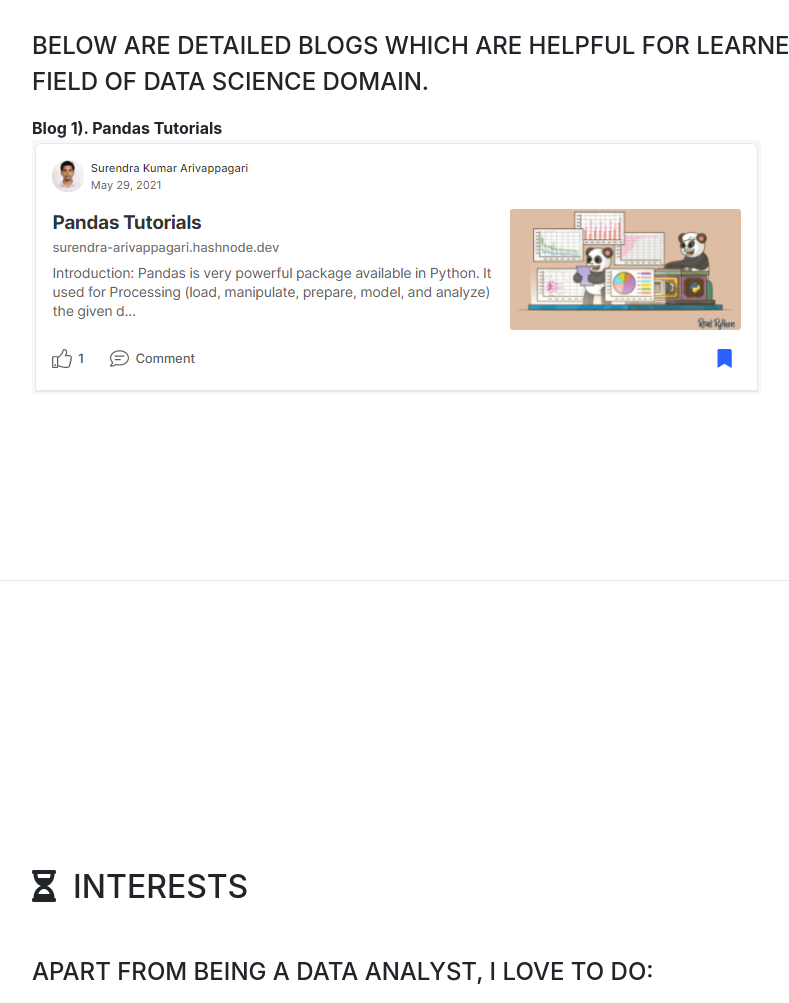
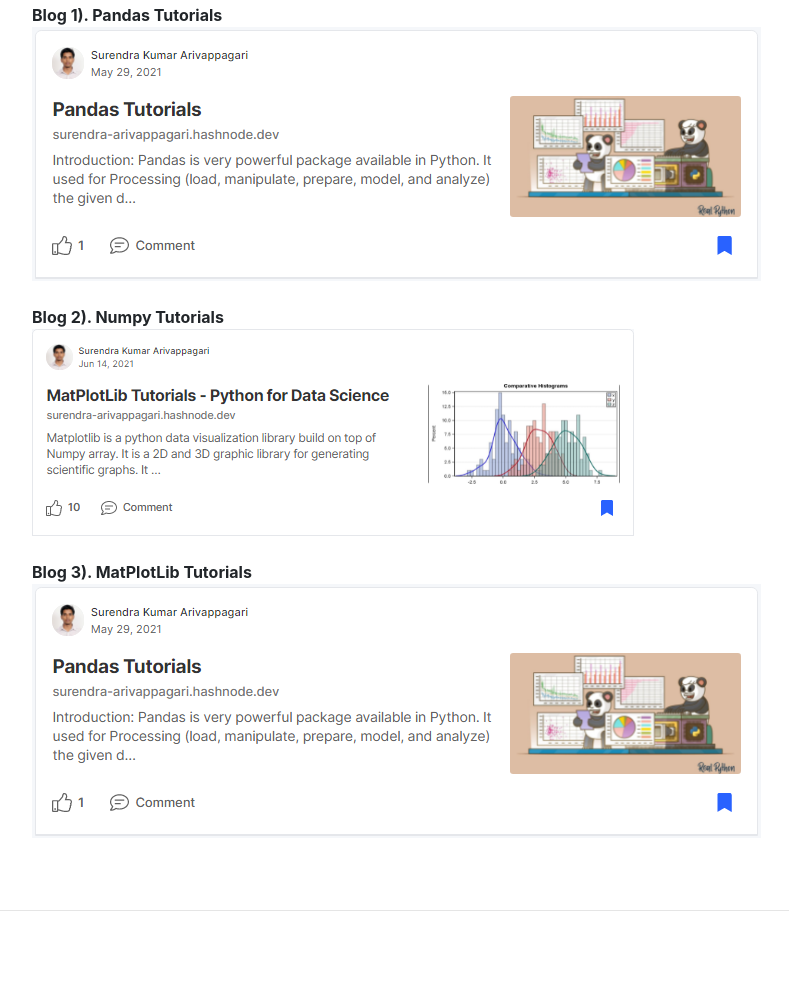
Before and after one commit to surendra-arivappagari/surendra-arivappagari.github.io, a website with bundled scripts: page index.html in a window 1280 px wide. Shown: the part 5160-6163 px from the top of the page, without its empty margins (288-1077 px from the left). Built offline with nearby package versions, Linux system fonts and the light colour scheme; files whose address does not match are found by name; a web font is replaced by a local one.

Commit message:
blogs added more

```diff
--- a/index.html
+++ b/index.html
@@ -9,6 +9,7 @@
     <meta name="author" content="">
 
     <title>Surendra Arivappagari - Resume</title>
+	<link rel = "icon" type = "image/png" href = "img/icon.png">
 
     <!-- Bootstrap core CSS -->
     <link href="vendor/bootstrap/css/bootstrap.min.css" rel="stylesheet">
@@ -432,7 +433,7 @@
 			<br>
 
 			<img class="list-inline-item" title="Tensorflow" alt="Tensorflow" src="img/skills/tensorflow.svg" width="80" height="50" />
-			<img class="list-inline-item" title="Tensorflow" alt="Tensorflow" src="img/skills/plotly.png" width="80" height="50" />
+			<img class="list-inline-item" title="Plotly" alt="Plotly" src="img/skills/plotly.png" width="80" height="50" />
 			<img class="list-inline-item" title="Impala" alt="Impala" src="img/skills/apache-impala.svg" width="40" height="50" />
 			<img class="list-inline-item" title="Tableau" alt="Tableau" src="img/skills/tableau-software.svg" width="40" height="50" />
 			<img class="list-inline-item" title="Bitbucket" alt="Bitbucket" src="img/skills/bitbucket.svg" width="40" height="50" />
@@ -456,6 +457,15 @@
 		  <p class="mb-0"><b>Blog 1). Pandas Tutorials</b></p>
 		  <a target="_blank" href="https://surendra-arivappagari.hashnode.dev/pandas-tutorials-python-for-data-science">
 		  <img src="img/blog/blog1.png" alt="Blog 1). Pandas Tutorials"></img></a> <br><br>
+
+		  <p class="mb-0"><b>Blog 2). Numpy Tutorials</b></p>
+		  <a target="_blank" href="https://surendra-arivappagari.hashnode.dev/pandas-tutorials-python-for-data-science">
+		  <img src="img/blog/bb1.png" alt="Blog 1). Numpy Tutorials"></img></a> <br><br>
+
+		  <p class="mb-0"><b>Blog 3). MatPlotLib Tutorials</b></p>
+		  <a target="_blank" href="https://surendra-arivappagari.hashnode.dev/pandas-tutorials-python-for-data-science">
+		  <img src="img/blog/blog3.png" alt="Blog 1). MatPlotLib Tutorials"></img></a> <br><br>
+
 
 
         </div>
```
Also changed, not shown: img/blog/0.Sample_chromeZoom_67Persentile.png (added), img/blog/b1.png (added), img/blog/b2.png (added), img/blog/b3.png (added), img/blog/bb1.png (added), img/blog/blog2.png (added), img/blog/blog3.png (added), img/icon.png (added).
